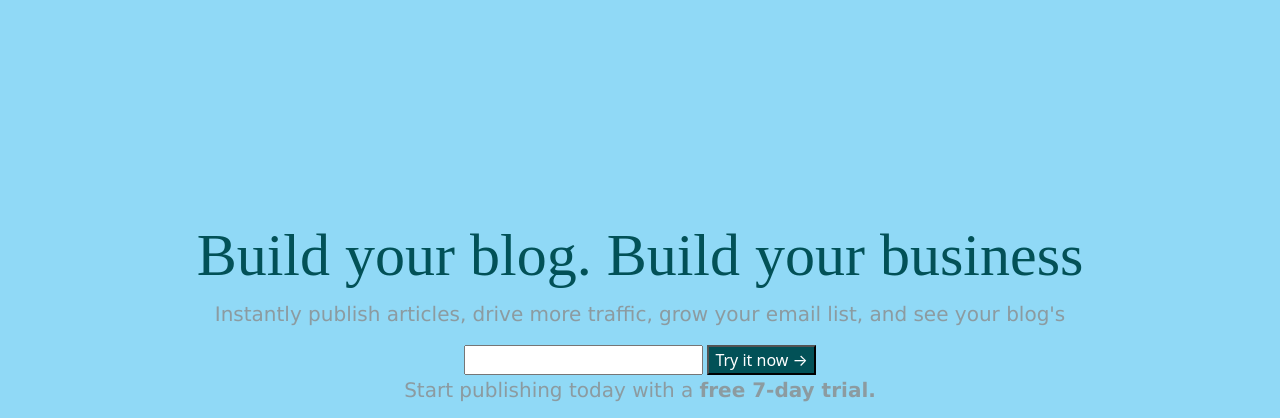
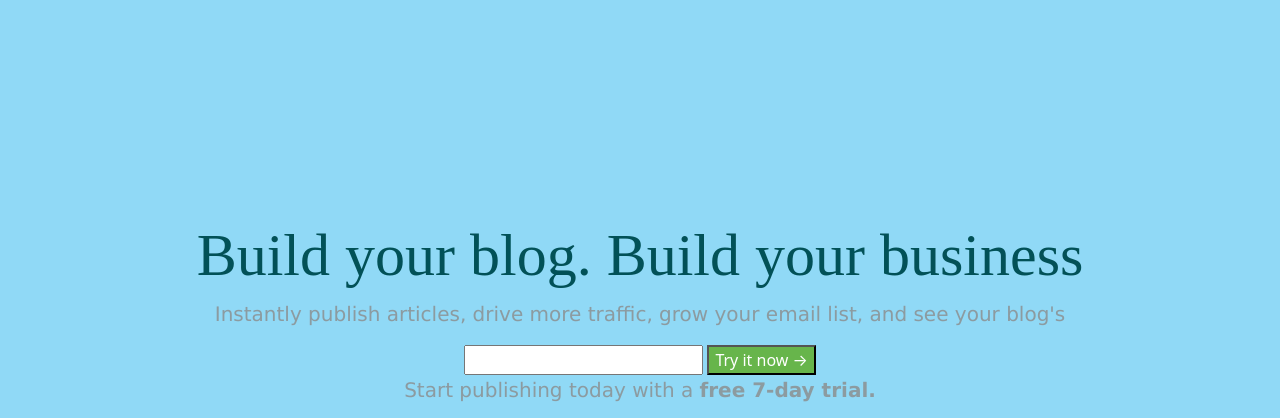
Before and after one commit to IngJuanPalomo/santander-front-2022, a website: page index.html in a window 1280 px wide. In both pictures the pointer is over the button 761 px from the left and 426 px from the top of the page. Shown: the part 66-484 px from the top of the page. Drawn offline with nearby package versions, Linux system fonts and the light colour scheme; a web font is replaced by a local one.

```diff
--- a/index.html
+++ b/index.html
@@ -81,7 +81,7 @@
         <p>Instantly publish articles, drive more traffic, grow your email list, and see your blog's</p>
         <form>
             <input type="email" />
-            <button type="submit">
+            <button type="submit" class="texto-boton">
                 Try it now &rarr;
             </button>
         </form>
--- a/styles.css
+++ b/styles.css
@@ -20,6 +20,10 @@
 button {
     color: #fff;
     background-color: #025157;
+}
+
+.texto-boton:hover {
+    background-color: #67b54b;
 }
 
 .header {
```
Also changed, not shown: package.json (added, +22 -0 lines), 2 other files.
